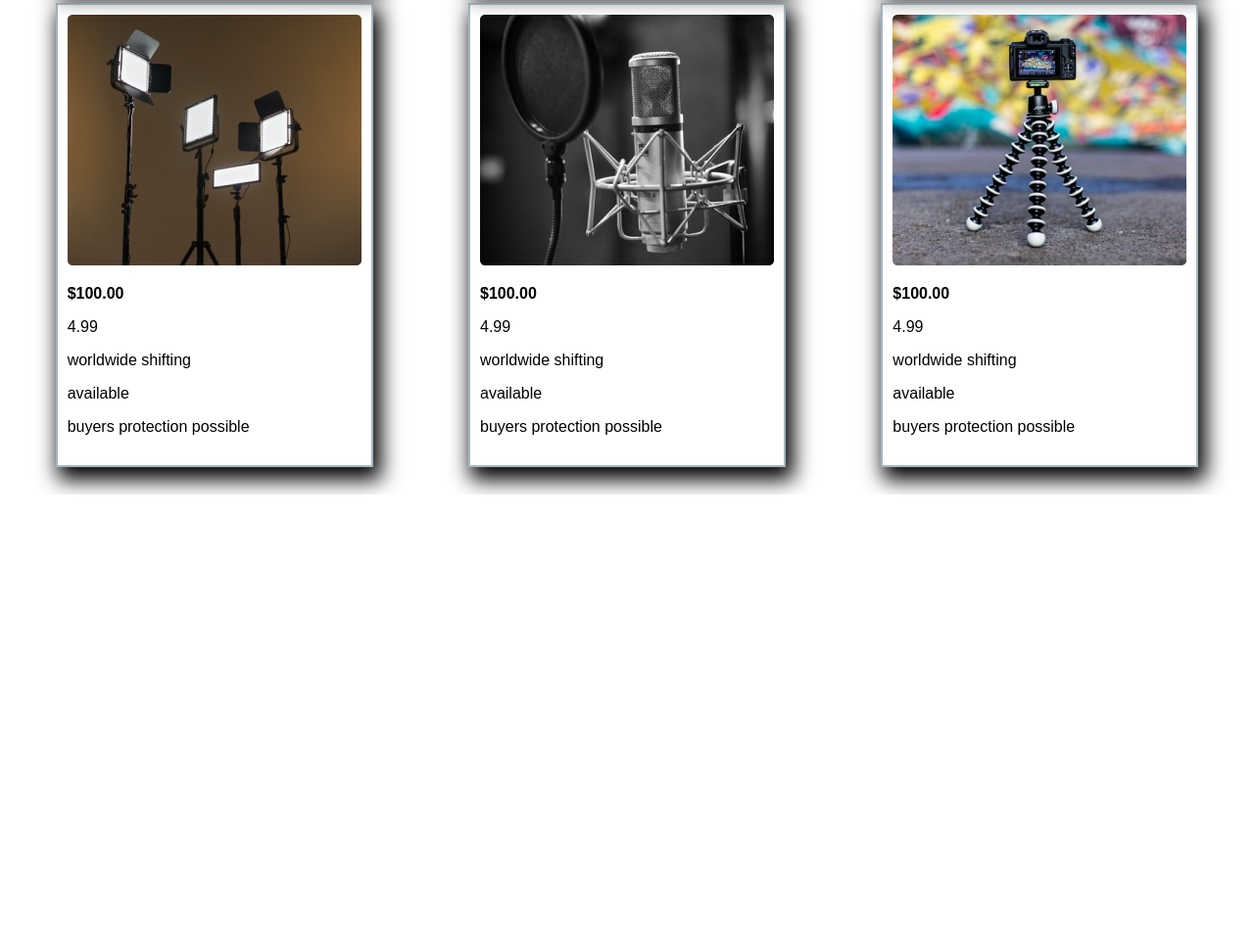
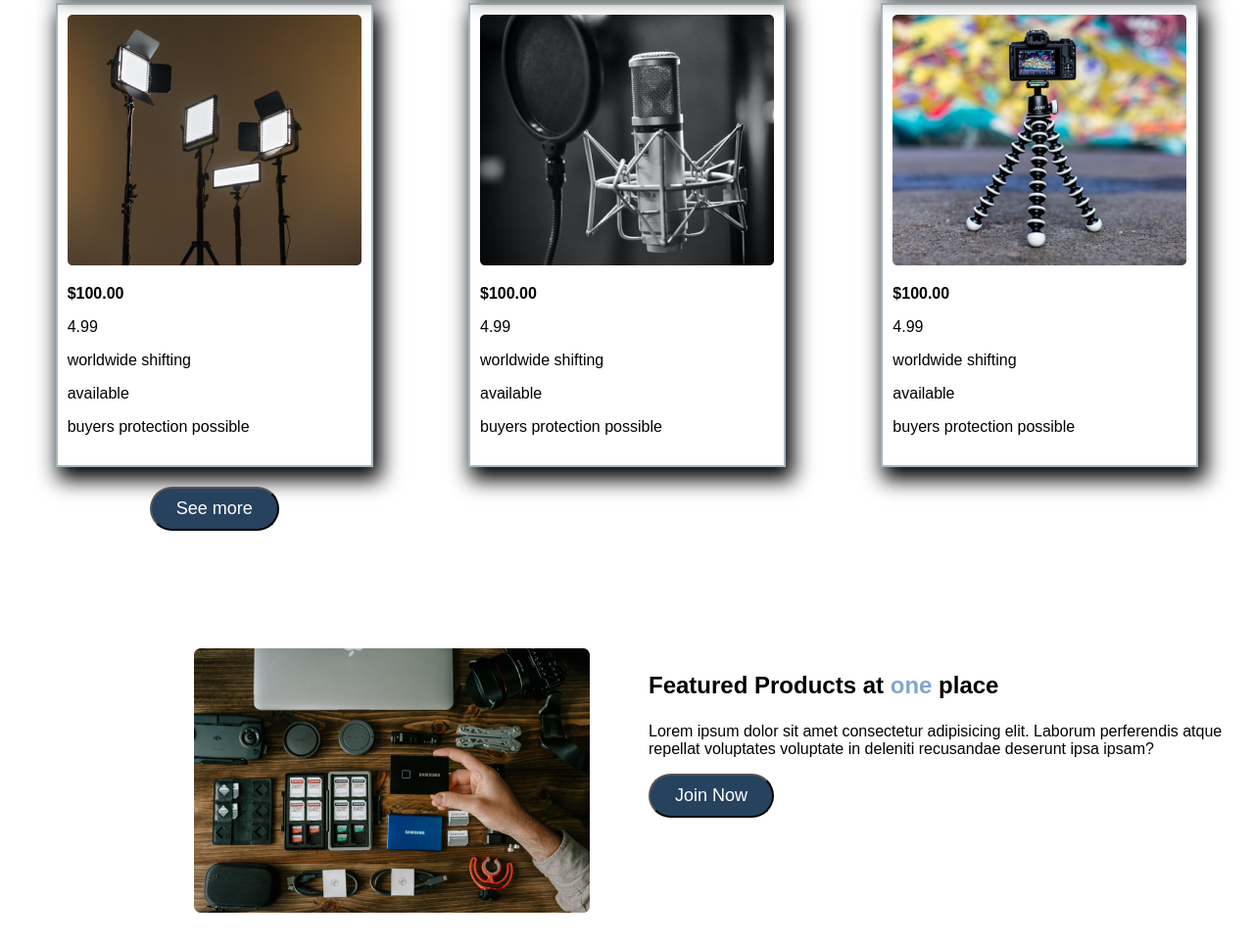
Before and after one commit to JeweL645/InfluencerGear, a plain HTML site: page index.html in a window 1280 px wide. Shown: the part 1808-2774 px from the top of the page at 98% size. Before the commit the page ends 2313 px from the top, so only its background shows below. Drawn offline with Linux system fonts and the light colour scheme; a web font is replaced by a local one.

Commit message:
Featured Products section done

```diff
--- a/index.html
+++ b/index.html
@@ -93,7 +93,7 @@
                     <p class="description regular">buyers protection possible</p>
                 </div>
                 <div class="card">
-                    <img class="specigicImg" src="img/gear.png" alt="">
+                    <img class="specigicImg" src="img/setup.png" alt="">
                     <p class="Price extrabold">$100.00</p>
                     <p class="description regular">4.99</p>
                     <p class="description regular">worldwide shifting</p>
@@ -124,11 +124,20 @@
                     <p class="description regular">available</p>
                     <p class="description regular">buyers protection possible</p>
                 </div>
-
+                <button class="btnPrimary">See more</button>
             </div>
 
         </section>
-
+        <section class="featuredProd">
+            <div class="FPchild1">
+                <img src="img/gear.png" alt="">
+            </div>
+            <div class="FPchild2">
+                <h3 class="extrabold FPchild2H">Featured Products at <span>one</span> place</h3>
+                <p class="regular">Lorem ipsum dolor sit amet consectetur adipisicing elit. Laborum perferendis atque repellat voluptates voluptate in deleniti recusandae deserunt ipsa ipsam?</p>
+                <button class="btnPrimary">Join Now</button>
+            </div>
+        </section>
     </main>
 </body>
 
--- a/style/style.css
+++ b/style/style.css
@@ -197,6 +197,24 @@ main {
 
 }
 /* container section ends here */
+.featuredProd{
+    margin-top: 120px;
+    display: flex;
+    justify-items: center;
+    margin-bottom: 30px;
+
+}
+.FPchild1{
+    margin-left: 190px;
+}
+.FPchild2{
+    margin-left: 60px;
+}
+
+.FPchild2H{
+    font-size: 1.5rem;
+}
+/* FeaturedProducts section ends here */
 
 @media screen and (max-width: 576px) {
     header {
```
